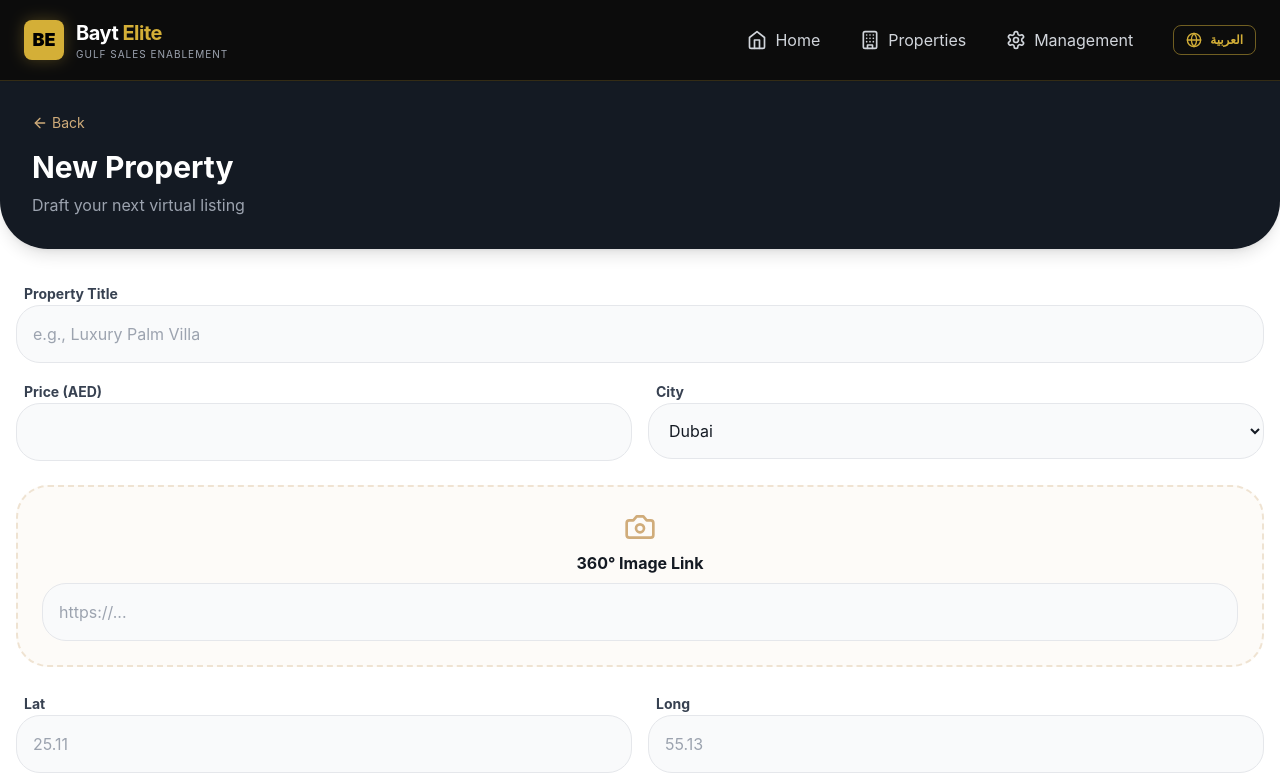
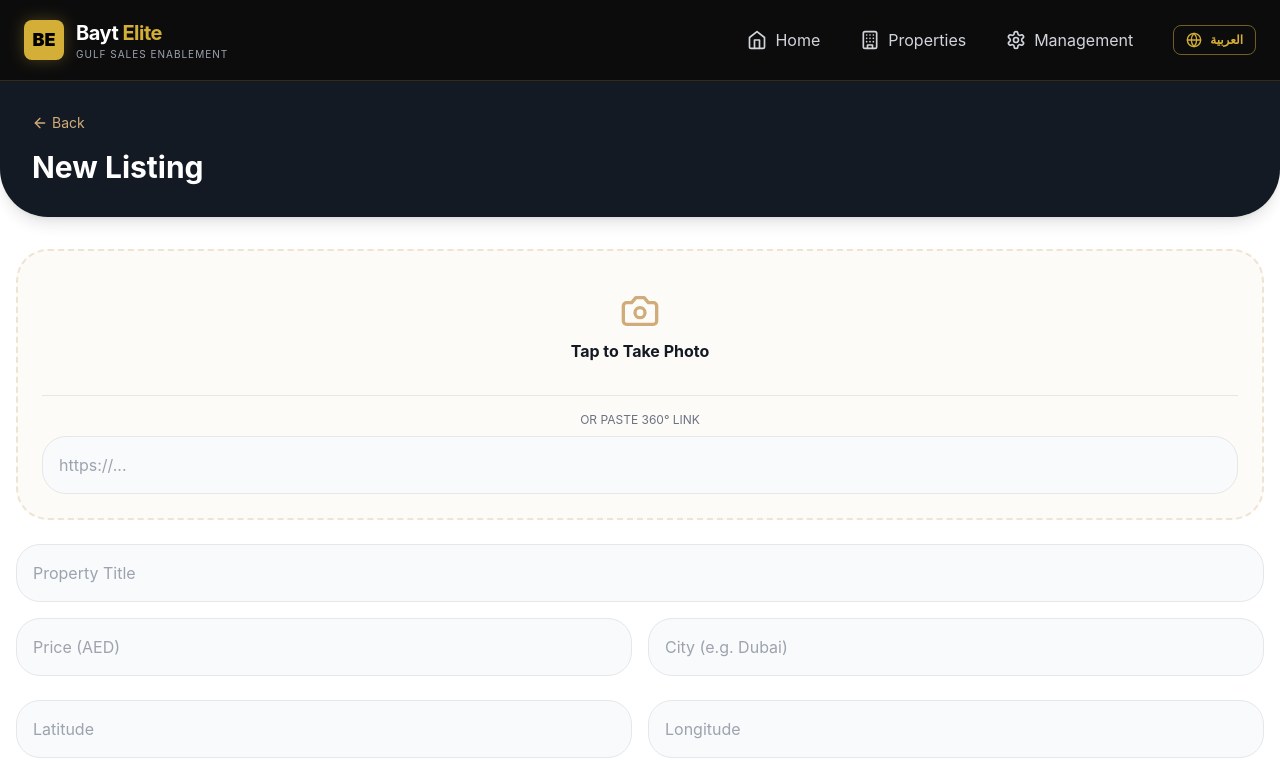
Before and after one commit to fazetdev/baytelitet, a Next.js app: page /admin/add in a window 1280 px wide. Shown: the top 780 px of the page. Built offline with nearby package versions, Linux system fonts and the light colour scheme.

Commit message:
feat: add back camera capture and free-text city input

```diff
--- a/app/admin/add/page.tsx
+++ b/app/admin/add/page.tsx
@@ -1,17 +1,20 @@
 'use client';
 
-import React, { useState } from 'react';
+import React, { useState, useRef } from 'react';
 import { useRouter } from 'next/navigation';
-import { Camera, MapPin, DollarSign, Home, Percent, ArrowLeft } from 'lucide-react';
+import { Camera, MapPin, DollarSign, Home, ArrowLeft, Upload } from 'lucide-react';
 
 export default function AddPropertyPage() {
   const router = useRouter();
+  const fileInputRef = useRef<HTMLInputElement>(null);
+  const [previewImage, setPreviewImage] = useState<string | null>(null);
+
   const [formData, setFormData] = useState({
     title: '',
     location: '',
     price: '',
     type: 'villa',
-    city: 'dubai',
+    city: '', // Now a plain text string
     description: '',
     latitude: '',
     longitude: '',
@@ -20,11 +23,23 @@ export default function AddPropertyPage() {
     bathrooms: ''
   });
 
+  const handleCapture = (e: React.ChangeEvent<HTMLInputElement>) => {
+    const file = e.target.files?.[0];
+    if (file) {
+      const reader = new FileReader();
+      reader.onloadend = () => {
+        const base64String = reader.result as string;
+        setPreviewImage(base64String);
+        setFormData({ ...formData, imageUrl: base64String });
+      };
+      reader.readAsDataURL(file);
+    }
+  };
+
   const handleSubmit = (e: React.FormEvent) => {
     e.preventDefault();
-    // For now, we just log it. Data management logic comes next.
-    console.log('Form Captured:', formData);
-    alert('Form is working! Data management logic is next.');
+    console.log('Final Data:', formData);
+    alert('Property Ready! Image captured and data stored in memory.');
   };
 
   const inputStyle = "w-full p-4 bg-gray-50 border border-gray-200 rounded-2xl focus:ring-2 focus:ring-bayt-warm outline-none transition-all";
@@ -35,72 +50,90 @@ export default function AddPropertyPage() {
         <button onClick={() => router.back()} className="mb-4 flex items-center text-bayt-warm text-sm">
           <ArrowLeft className="w-4 h-4 mr-1" /> Back
         </button>
-        <h1 className="text-3xl font-bold">New Property</h1>
-        <p className="text-gray-400 mt-2">Draft your next virtual listing</p>
+        <h1 className="text-3xl font-bold">New Listing</h1>
       </div>
 
       <form onSubmit={handleSubmit} className="container mx-auto px-4 space-y-6">
+        {/* Image Section: Camera or Link */}
+        <section className="p-6 border-2 border-dashed border-bayt-warm/30 rounded-3xl bg-bayt-warm/5 text-center">
+            {previewImage ? (
+              <div className="relative w-full h-48 mb-4 rounded-2xl overflow-hidden">
+                <img src={previewImage} alt="Preview" className="w-full h-full object-cover" />
+                <button
+                  type="button"
+                  onClick={() => setPreviewImage(null)}
+                  className="absolute top-2 right-2 bg-red-500 text-white p-2 rounded-full text-xs"
+                >
+                  Remove
+                </button>
+              </div>
+            ) : (
+              <div
+                onClick={() => fileInputRef.current?.click()}
+                className="cursor-pointer py-4"
+              >
+                <Camera className="w-10 h-10 mx-auto text-bayt-warm mb-2" />
+                <span className="block font-bold text-bayt-dark">Tap to Take Photo</span>
+              </div>
+            )}
+
+            <input
+              type="file"
+              accept="image/*"
+              capture="environment"
+              ref={fileInputRef}
+              onChange={handleCapture}
+              className="hidden"
+            />
+
+            <div className="mt-4 pt-4 border-t border-gray-200">
+              <p className="text-xs text-gray-500 mb-2">OR PASTE 360° LINK</p>
+              <input
+                type="url"
+                placeholder="https://..."
+                className={inputStyle}
+                onChange={(e) => {
+                  setFormData({...formData, imageUrl: e.target.value});
+                  setPreviewImage(e.target.value);
+                }}
+              />
+            </div>
+        </section>
+
         <section className="space-y-4">
-          <label className="block">
-            <span className="text-sm font-bold text-gray-700 ml-2">Property Title</span>
           <input
             type="text"
-              placeholder="e.g., Luxury Palm Villa"
+            placeholder="Property Title"
             className={inputStyle}
             onChange={(e) => setFormData({...formData, title: e.target.value})}
             required
           />
-          </label>
 
           <div className="grid grid-cols-2 gap-4">
-             <label>
-               <span className="text-sm font-bold text-gray-700 ml-2">Price (AED)</span>
              <input
                type="number"
+               placeholder="Price (AED)"
                className={inputStyle}
                onChange={(e) => setFormData({...formData, price: e.target.value})}
                required
              />
-             </label>
-             <label>
-               <span className="text-sm font-bold text-gray-700 ml-2">City</span>
-               <select
+             <input
+               type="text"
+               placeholder="City (e.g. Dubai)"
                className={inputStyle}
                onChange={(e) => setFormData({...formData, city: e.target.value})}
-               >
-                 <option value="dubai">Dubai</option>
-                 <option value="abu-dhabi">Abu Dhabi</option>
-                 <option value="sharjah">Sharjah</option>
-               </select>
-             </label>
+               required
+             />
           </div>
         </section>
 
-        <section className="p-6 border-2 border-dashed border-bayt-warm/30 rounded-3xl bg-bayt-warm/5 text-center">
-            <Camera className="w-8 h-8 mx-auto text-bayt-warm mb-2" />
-            <span className="block font-bold text-bayt-dark mb-2">360° Image Link</span>
-            <input
-              type="url"
-              placeholder="https://..."
-              className={inputStyle}
-              onChange={(e) => setFormData({...formData, imageUrl: e.target.value})}
-              required
-            />
+        <section className="grid grid-cols-2 gap-4">
+           <input type="text" placeholder="Latitude" className={inputStyle} onChange={(e) => setFormData({...formData, latitude: e.target.value})} />
+           <input type="text" placeholder="Longitude" className={inputStyle} onChange={(e) => setFormData({...formData, longitude: e.target.value})} />
         </section>
 
-        <section className="grid grid-cols-2 gap-4">
-           <label>
-             <span className="text-sm font-bold text-gray-700 ml-2">Lat</span>
-             <input type="text" placeholder="25.11" className={inputStyle} onChange={(e) => setFormData({...formData, latitude: e.target.value})} />
-           </label>
-           <label>
-             <span className="text-sm font-bold text-gray-700 ml-2">Long</span>
-             <input type="text" placeholder="55.13" className={inputStyle} onChange={(e) => setFormData({...formData, longitude: e.target.value})} />
-           </label>
-        </section>
-
-        <button type="submit" className="w-full bg-bayt-dark text-white py-5 rounded-2xl font-bold text-lg shadow-xl shadow-bayt-dark/20 active:scale-95 transition-transform">
-          Verify Form
+        <button type="submit" className="w-full bg-bayt-dark text-white py-5 rounded-2xl font-bold text-lg shadow-xl active:scale-95 transition-transform">
+          Publish Listing
         </button>
       </form>
     </main>
```
Lines whose indentation alone changed are shown as unchanged.
